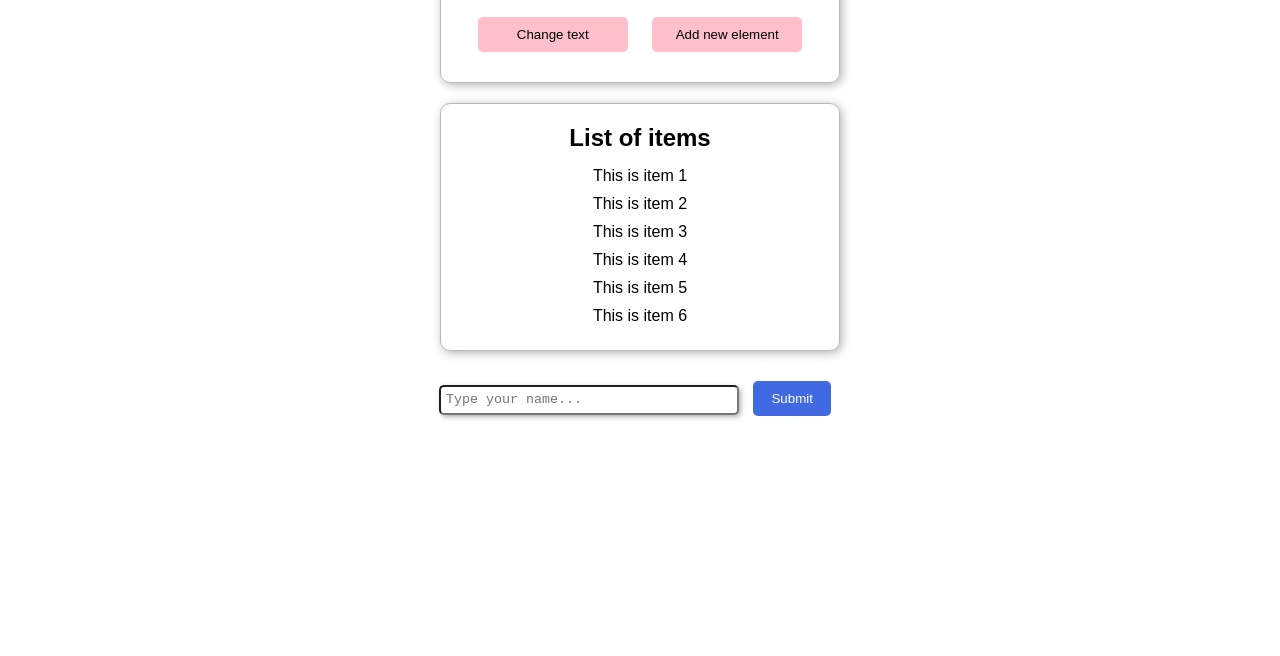
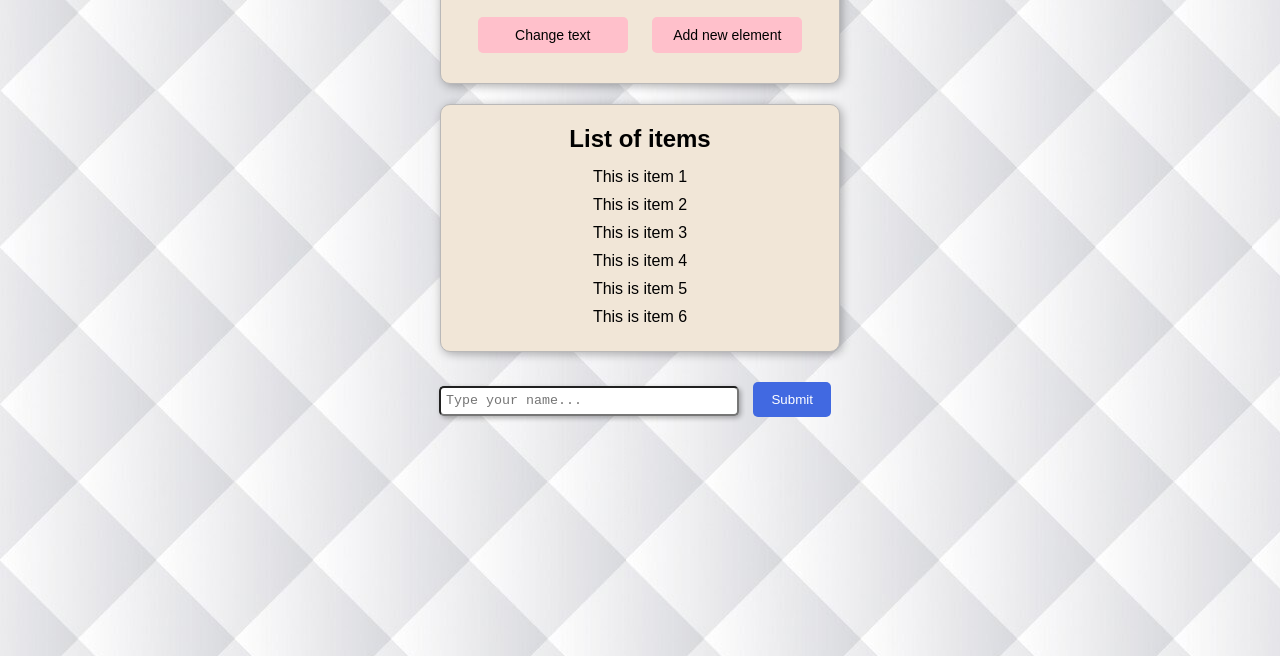
Before and after one commit to JorgenMJobloop/JS23-04, a plain HTML site: page index.html in a window 1280 px wide. Shown: the part 144-800 px from the top of the page. Drawn offline with Linux system fonts and the light colour scheme.

Commit message:
added background picture

```diff
--- a/style.css
+++ b/style.css
@@ -7,6 +7,7 @@ body{
     font-family: Arial, Helvetica, sans-serif;
     text-align: center;
     margin-top: 50px;
+    background-image: url(bright-rhombus-background_1053-185.jpg);
 }
 
 .container, .list-container{
@@ -16,6 +17,7 @@ body{
     border: 1px solid rgb(185, 184, 184);
     border-radius: 10px;
     box-shadow: 2px 2px 10px rgba(0, 0, 0, 0.302);
+    background-color: rgb(241, 230, 215);
 }
 .container{
     display: flex;
@@ -37,6 +39,7 @@ button{
 }
 .btn{
     width: 150px;
+    font-size: 14px;
 }
 
 button:hover{
```
Also changed, not shown: bright-rhombus-background_1053-185.jpg (added).
